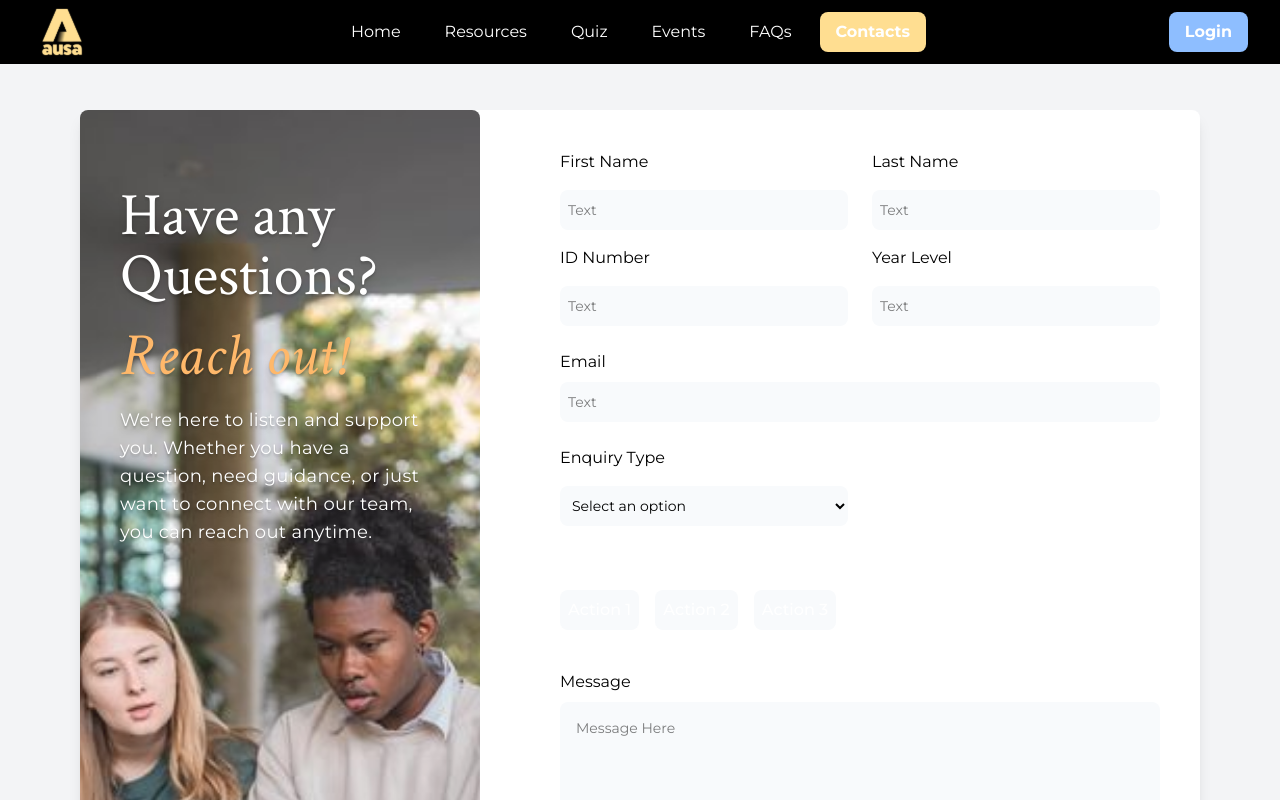
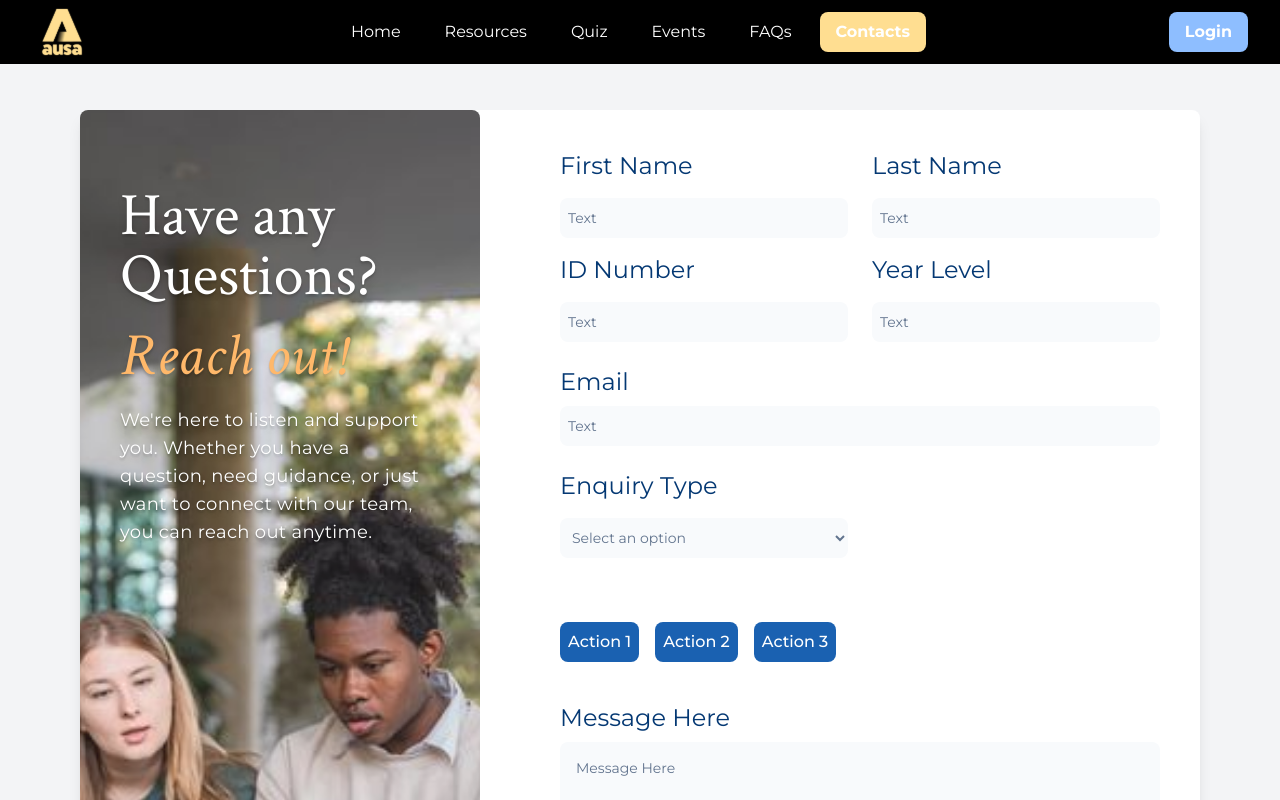
Before and after one commit to UoaWDCC/ausa-web, a Next.js app in the folder client/: page /contacts in a window 1280 px wide. Shown: the top 800 px of the page. Built offline with nearby package versions, Linux system fonts and the light colour scheme.

Commit message:
small fixes with text box

```diff
--- a/client/app/components/composite/dropdown/Dropdown.tsx
+++ b/client/app/components/composite/dropdown/Dropdown.tsx
@@ -15,7 +15,7 @@ const Dropdown: React.FC<DropdownProps> = ({
   onChange,
 }) => {
   const styles =
-    "bg-[#F8FAFC] rounded-lg outline-none text-black w-full max-w-full h-[40px] p-2 text-sm";
+    "bg-[#F8FAFC] rounded-lg outline-none text-slate-500 w-full max-w-full h-[40px] p-2 text-sm";
 
   return (
     <select
--- a/client/app/components/composite/text-box/TextBox.tsx
+++ b/client/app/components/composite/text-box/TextBox.tsx
@@ -15,7 +15,7 @@ const TextBox: React.FC<TextBoxProps> = ({
   onChange,
 }) => {
   const baseStyles =
-    "bg-[#F8FAFC] rounded-lg outline-none resize-none text-black w-full max-w-full";
+    "bg-[#F8FAFC] rounded-lg outline-none resize-none placeholder:text-slate-500 text-black w-full max-w-full";
 
   const sizeStyles =
     variant === "big"
--- a/client/app/contacts/page.tsx
+++ b/client/app/contacts/page.tsx
@@ -80,14 +80,14 @@ const Contacts = () => {
           <div className="flex-1 w-full grid grid-cols-1 md:grid-cols-2 gap-4 md:gap-6 p-10">
             {/* column 1 */}
             <div className="flex flex-col gap-4">
-              <label className="text-black">First Name</label>
+              <label className="h3 text-2xl text-[#043873]">First Name</label>
               <TextBox
                 placeholder="Text"
                 variant="small"
                 value={formData.firstName}
                 onChange={(val) => handleChange("firstName", val)}
               />
-              <label className="text-black">ID Number</label>
+              <label className="h3 text-2xl text-[#043873]">ID Number</label>
               <TextBox
                 placeholder="Text"
                 variant="small"
@@ -97,14 +97,14 @@ const Contacts = () => {
             </div>
               {/* column 2 */}
             <div className="flex flex-col gap-4">
-              <label className="text-black">Last Name</label>
+              <label className="h3 text-2xl text-[#043873]">Last Name</label>
               <TextBox
                 placeholder="Text"
                 variant="small"
                 value={formData.lastName}
                 onChange={(val) => handleChange("lastName", val)}
               />
-              <label className="text-black">Year Level</label>
+              <label className="h3 text-2xl text-[#043873]">Year Level</label>
               <TextBox
                 placeholder="Text"
                 variant="small"
@@ -115,7 +115,7 @@ const Contacts = () => {
 
             {/* email */}
             <div className="col-span-1 md:col-span-2 flex flex-col gap-2">
-              <label className="text-black">Email</label>
+              <label className="h3 text-2xl text-[#043873]">Email</label>
               <TextBox
                 placeholder="Text"
                 variant="small-long"
@@ -126,7 +126,7 @@ const Contacts = () => {
 
             {/* enquiry Type */}
             <div className="flex flex-col gap-4">
-              <label className="text-black">Enquiry Type</label>
+              <label className="h3 text-2xl text-[#043873]">Enquiry Type</label>
               <Dropdown
                 options={[
                   "Membership & Recruitment",
@@ -143,15 +143,24 @@ const Contacts = () => {
             {/* action buttons */}
             <div className="flex flex-col gap-4 mt-4 md:mt-10 col-span-1 md:col-span-2">
               <div className="flex flex-wrap gap-4">
-                <Button label="Action 1" backgroundColor="#F8FAFC" />
-                <Button label="Action 2" backgroundColor="#F8FAFC" />
-                <Button label="Action 3" backgroundColor="#F8FAFC" />
+                <Button
+                  label="Action 1"
+                  backgroundColor="#1a61b1"
+                />
+                <Button
+                  label="Action 2"
+                  backgroundColor="#1a61b1"
+                  />
+                <Button
+                  label="Action 3"
+                  backgroundColor="#1a61b1"
+                  />
               </div>
             </div>
 
             {/* message */}
             <div className="col-span-1 md:col-span-2 flex flex-col gap-2 mt-4">
-              <label className="text-black">Message</label>
+              <label className="h3 text-2xl text-[#043873]">Message Here</label>
               <TextBox
                 placeholder="Message Here"
                 variant="big"
```
